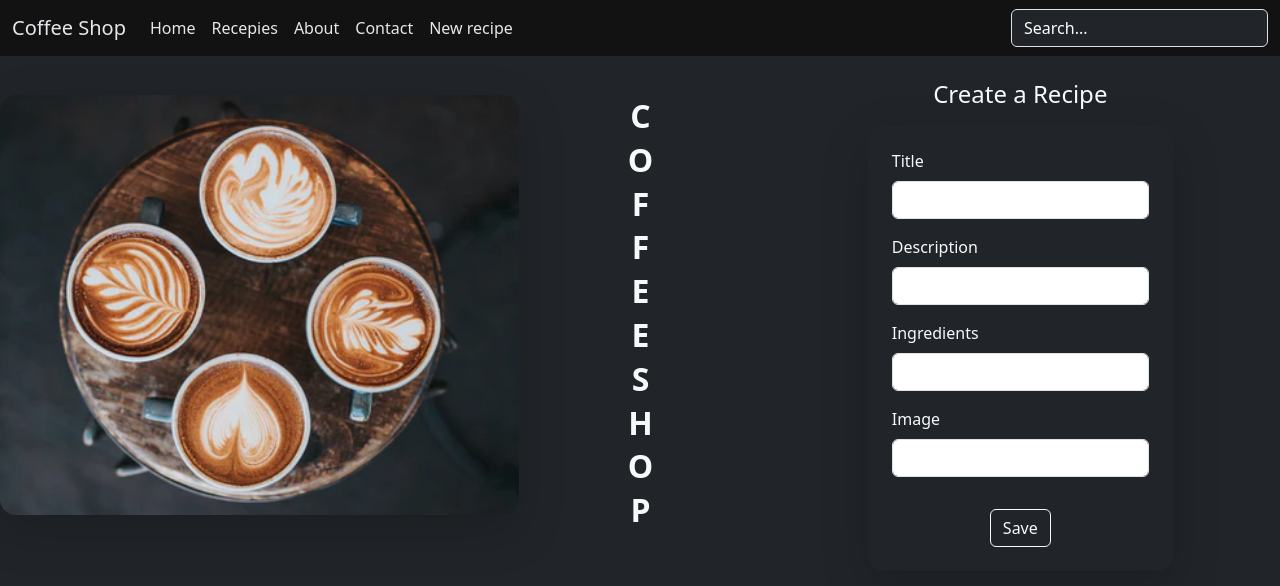
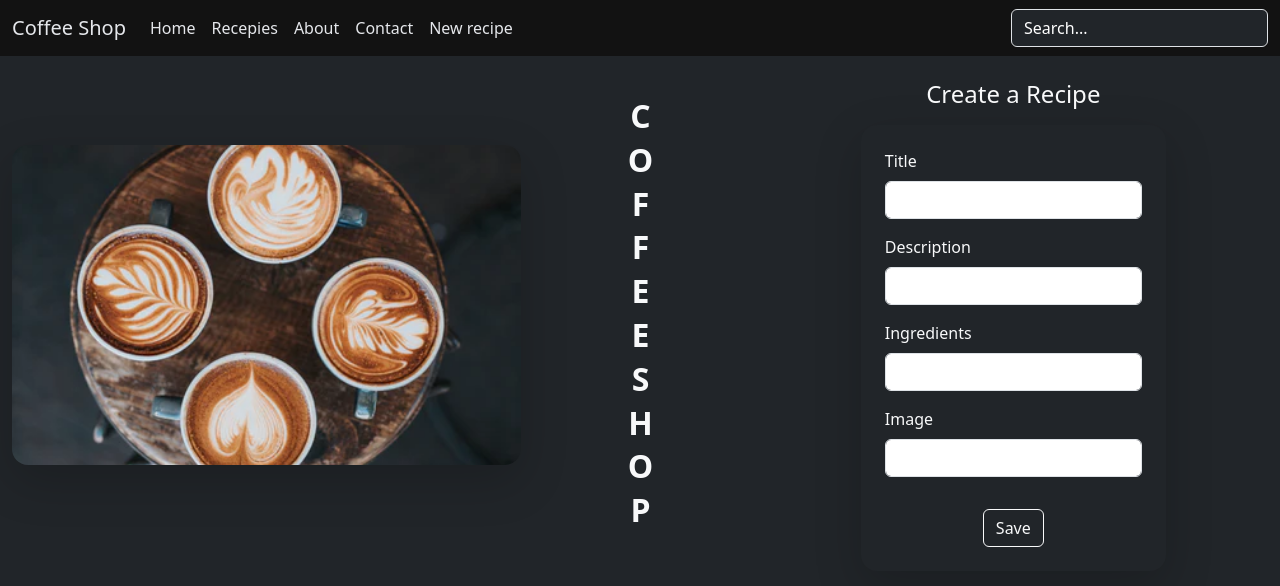
Before and after one commit to Socias93/coffeeShop, a React (Vite) app: page /viewcoffee/new in a window 1280 px wide. Shown: the top 586 px of the page. Built offline with nearby package versions, Linux system fonts and the light colour scheme.

Commit message:
refaktorisised viewcoffeepage

```diff
--- a/src/App.css
+++ b/src/App.css
@@ -32,6 +32,6 @@
 
 @media (min-width: 701px) {
   .hero-img {
-    max-height: 420px;
+    max-height: 320px;
   }
 }
--- /dev/null
+++ b/src/components/CoffeForm.tsx
@@ -0,0 +1,46 @@
+import { formData } from "../pages/schemas/CoffesSchema";
+import CoffeeLabels from "./CoffeeLabels";
+
+interface Props {
+  onSubmit(data: formData): void;
+  id: any;
+  handleSubmit: any;
+  register: any;
+  errors: any;
+}
+
+function CoffeeForm({ onSubmit, errors, register, handleSubmit, id }: Props) {
+  return (
+    <>
+      <form
+        onSubmit={handleSubmit(onSubmit)}
+        className="w-100"
+        style={{ maxWidth: 700 }}>
+        {id === "new" ? (
+          <h4 className="mb-3 mt-4 text-light text-center">Create a Recipe</h4>
+        ) : (
+          <h4 className="mt-4 text-light text-center">Recipe {id}</h4>
+        )}
+
+        <div
+          className="d-grid shadow-lg rounded-4 p-4 bg-dark justify-content-center"
+          style={{ maxWidth: 350 }}>
+          <CoffeeLabels errors={errors} register={register} />
+          <div className="text-center mt-3">
+            {id === "new" ? (
+              <button type="submit" className="btn btn-outline-light">
+                Save
+              </button>
+            ) : (
+              <button type="submit" className="btn btn-outline-light">
+                Update
+              </button>
+            )}
+          </div>
+        </div>
+      </form>
+    </>
+  );
+}
+
+export default CoffeeForm;
--- /dev/null
+++ b/src/components/CoffeeLabels.tsx
@@ -0,0 +1,42 @@
+interface Props {
+  register: any;
+  errors: any;
+}
+
+function CoffeeLabels({ errors, register }: Props) {
+  return (
+    <>
+      <div className="mb-3">
+        <label className="form-label text-light">Title</label>
+        <input {...register("title")} className="form-control" />
+        {errors.title && <p className="text-danger">{errors.title.message}</p>}
+      </div>
+
+      <div className="mb-3">
+        <label className="form-label text-light">Description</label>
+        <input {...register("description")} className="form-control" />
+        {errors.description && (
+          <p className="text-danger">{errors.description.message}</p>
+        )}
+      </div>
+
+      <div className="mb-3">
+        <label className="form-label text-light">Ingredients</label>
+        <input {...register("ingredients")} className="form-control" />
+        {errors.ingredients && (
+          <p className="text-danger">{errors.ingredients.message}</p>
+        )}
+      </div>
+
+      <div className="mb-3">
+        <label className="form-label text-light">Image</label>
+        <input {...register("imageUrl")} type="text" className="form-control" />
+        {errors.imageUrl && (
+          <p className="text-danger">{errors.imageUrl.message}</p>
+        )}
+      </div>
+    </>
+  );
+}
+
+export default CoffeeLabels;
--- a/src/pages/ViewCoffeePage.tsx
+++ b/src/pages/ViewCoffeePage.tsx
@@ -8,6 +8,7 @@ import {
   Recipe,
   saveRecipe,
 } from "../services/fakeCoffeeRecipeService";
+import CoffeeForm from "../components/CoffeForm";
 
 function ViewCoffeePage() {
   const { id } = useParams();
@@ -60,7 +61,8 @@ function ViewCoffeePage() {
 
   return (
     <>
-      <div className="app-container bg-dark">
+      <div className="app-container bg-dark w-100">
+        <div className="container-fluid">
           <div className="row gy-4">
             <div className="col-12 col-md-5 d-grid flex-column align-items-center mb-3 mb-md-0 ">
               {id === "new" ? (
@@ -93,78 +95,15 @@ function ViewCoffeePage() {
                 COFFEESHOP
               </div>
             </div>
-
             <div className="col-12 col-md-5 d-grid justify-content-center">
-            <form
-              onSubmit={handleSubmit(onSubmit)}
-              className="w-100"
-              style={{ maxWidth: 700 }}>
-              {id === "new" ? (
-                <h4 className="mb-3 mt-4 text-light text-center">
-                  Create a Recipe
-                </h4>
-              ) : (
-                <h4 className="mt-4 text-light text-center">Recipe {id}</h4>
-              )}
-
-              <div
-                className="d-grid shadow-lg rounded-4 p-4 bg-dark justify-content-center"
-                style={{ maxWidth: 350 }}>
-                <div className="mb-3">
-                  <label className="form-label text-light">Title</label>
-                  <input {...register("title")} className="form-control" />
-                  {errors.title && (
-                    <p className="text-danger">{errors.title.message}</p>
-                  )}
+              <CoffeeForm
+                onSubmit={onSubmit}
+                errors={errors}
+                handleSubmit={handleSubmit}
+                id={id}
+                register={register}
+              />
             </div>
-
-                <div className="mb-3">
-                  <label className="form-label text-light">Description</label>
-                  <input
-                    {...register("description")}
-                    className="form-control"
-                  />
-                  {errors.description && (
-                    <p className="text-danger">{errors.description.message}</p>
-                  )}
-                </div>
-
-                <div className="mb-3">
-                  <label className="form-label text-light">Ingredients</label>
-                  <input
-                    {...register("ingredients")}
-                    className="form-control"
-                  />
-                  {errors.ingredients && (
-                    <p className="text-danger">{errors.ingredients.message}</p>
-                  )}
-                </div>
-
-                <div className="mb-3">
-                  <label className="form-label text-light">Image</label>
-                  <input
-                    {...register("imageUrl")}
-                    type="text"
-                    className="form-control"
-                  />
-                  {errors.imageUrl && (
-                    <p className="text-danger">{errors.imageUrl.message}</p>
-                  )}
-                </div>
-
-                <div className="text-center mt-3">
-                  {id === "new" ? (
-                    <button type="submit" className="btn btn-outline-light">
-                      Save
-                    </button>
-                  ) : (
-                    <button type="submit" className="btn btn-outline-light">
-                      Update
-                    </button>
-                  )}
-                </div>
-              </div>
-            </form>
           </div>
         </div>
       </div>
```
Lines whose indentation alone changed are shown as unchanged.
